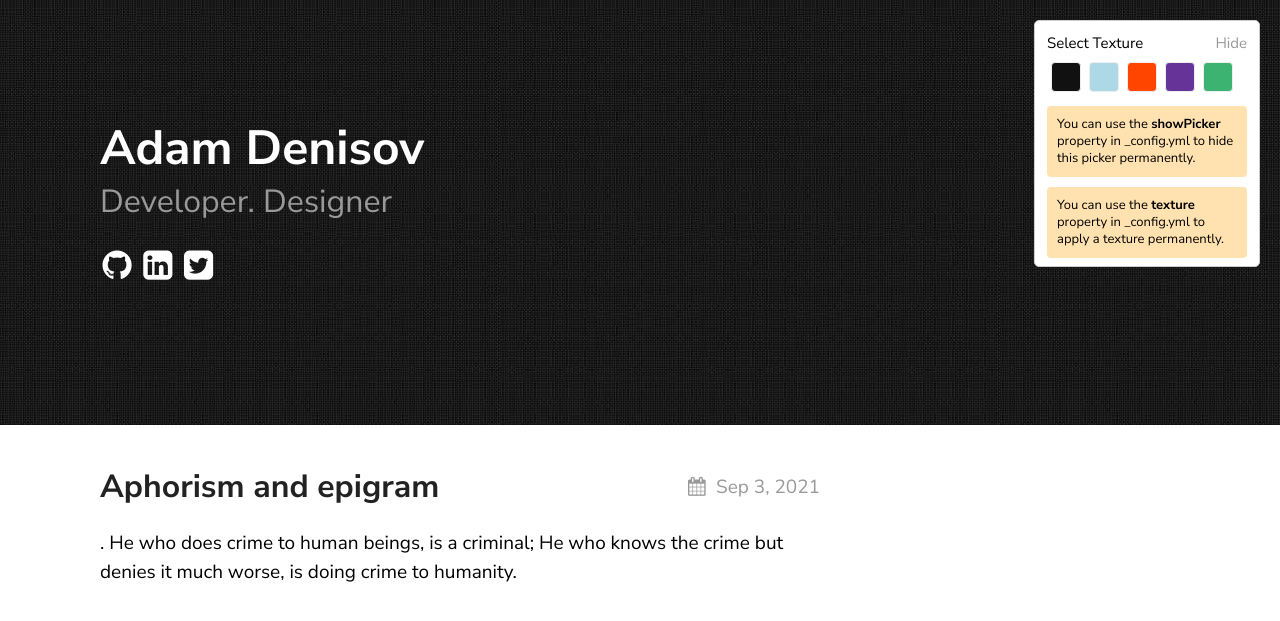
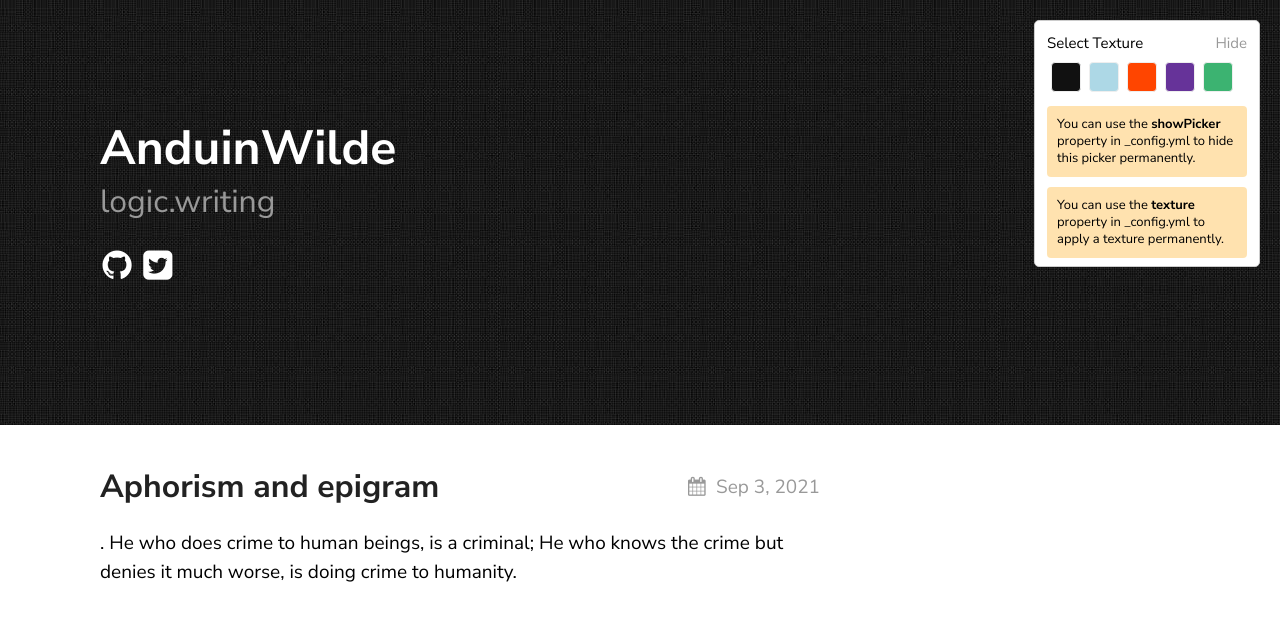
Before and after one commit to FinalFantasy27/FinalFantasy27.github.io, a Jekyll site: the page built from index.md, in a window 1280 px wide. Shown: the top 621 px of the page. Built offline with Jekyll 4.4.1, drawn with Linux system fonts in a browser that asks for light colours.

Commit message:
Update _config.yml

```diff
--- a/_config.yml
+++ b/_config.yml
@@ -1,6 +1,6 @@
 title: Texture Theme
 author: GitHub User
-email: your-email@domain.com
+email: AnduinWilde@Gmail.com
 description: > # this means to ignore newlines until "show_exerpts:"
   Write an awesome description for your new site here. You can edit this
   line in _config.yml. It will appear in your document head meta (for
@@ -15,8 +15,8 @@ sass:
 
 permalink: /posts/:title/
 texture:
-  title: Adam Denisov
-  tagline: Developer. Designer
+  title: AnduinWilde
+  tagline: logic.writing
   date_format: "%b %-d, %Y"
   style: black
   showNav: false
@@ -24,9 +24,8 @@ texture:
 
   # generate social links in footer
   social_links:
-    twitter: thelehhman
-    github:  thelehhman
-    linkedIn: in/thelehhman
+    twitter: AAAAAA
+    github:  FinalFantasy27
     rss: rss
 
 
```
